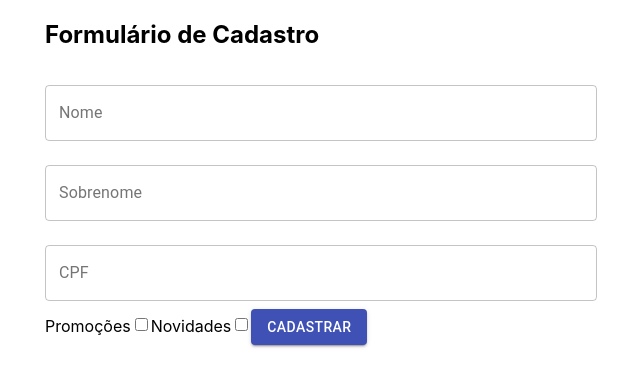
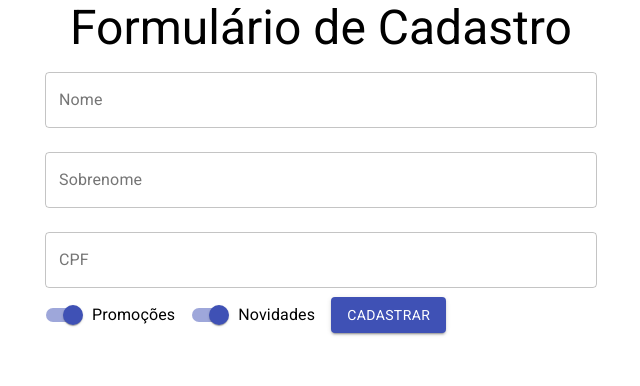
Before and after one commit to lazaroconceicao/formulario-simples, a React (Create React App) app: page / in a window 1280 px wide. Shown: the top 386 px of the page, without its empty margins (319-959 px from the left). Built offline with nearby package versions, Linux system fonts and the light colour scheme.

Commit message:
FormControlLabel, typography and switch

```diff
--- a/package.json
+++ b/package.json
@@ -3,6 +3,7 @@
   "version": "0.1.0",
   "private": true,
   "dependencies": {
+    "@fontsource/roboto": "^4.5.3",
     "@material-ui/core": "^4.12.3",
     "@testing-library/jest-dom": "^5.16.2",
     "@testing-library/react": "^12.1.4",
--- a/src/App.js
+++ b/src/App.js
@@ -1,13 +1,14 @@
-import React, { Component, Fragment } from "react";
+import React, { Component } from "react";
 import "./App.css";
 import FormularioCadstro from "./components/FomularioCadstro/FormularioCadstro";
-import { Container } from "@material-ui/core";
+import { Container, Typography } from "@material-ui/core";
+import '@fontsource/roboto';
 
 class App extends Component {
   render() {
     return (
       <Container component="article" maxWidth="sm">
-        <h1>Formulário de Cadastro</h1>
+        <Typography variant="h3" component="h1" align="center">Formulário de Cadastro</Typography>
         <FormularioCadstro />
       </Container>
     );
--- a/src/components/FomularioCadstro/FormularioCadstro.jsx
+++ b/src/components/FomularioCadstro/FormularioCadstro.jsx
@@ -1,20 +1,44 @@
 import React from "react";
-import Button from "@material-ui/core/Button";
-import TextField from "@material-ui/core/TextField";
+import { TextField, Button, Switch, FormControlLabel } from "@material-ui/core";
 
 function FormularioCadstro() {
   return (
     <form>
-      <TextField id="nome" label="Nome" variant="outlined" margin="normal" fullWidth/>
-      <TextField id="sobrenome" label="Sobrenome" variant="outlined" margin="normal" fullWidth/>
-      <TextField id="CPF" label="CPF" variant="outlined" margin="normal" fullWidth/>
+      <TextField
+        id="nome"
+        label="Nome"
+        variant="outlined"
+        margin="normal"
+        fullWidth
+      />
+      <TextField
+        id="sobrenome"
+        label="Sobrenome"
+        variant="outlined"
+        margin="normal"
+        fullWidth
+      />
+      <TextField
+        id="CPF"
+        label="CPF"
+        variant="outlined"
+        margin="normal"
+        fullWidth
+      />
 
-      <label>Promoções</label>
-      <input type="checkbox" />
-      <label>Novidades</label>
-      <input type="checkbox" />
+      <FormControlLabel
+        label="Promoções"
+        control={<Switch name="promoções" defaultChecked color="primary" />}
+      />
 
-      <Button type="submit" variant="contained" color="primary">Cadastrar</Button>
+      <FormControlLabel
+        label="Novidades"
+        control={<Switch name="novidades" defaultChecked color="primary" />}
+      />
+
+      <Button type="submit" variant="contained" color="primary">
+        Cadastrar
+      </Button>
     </form>
   );
 }
```
Also changed, not shown: 1 other file (tests, documents, lock files or other folders).
